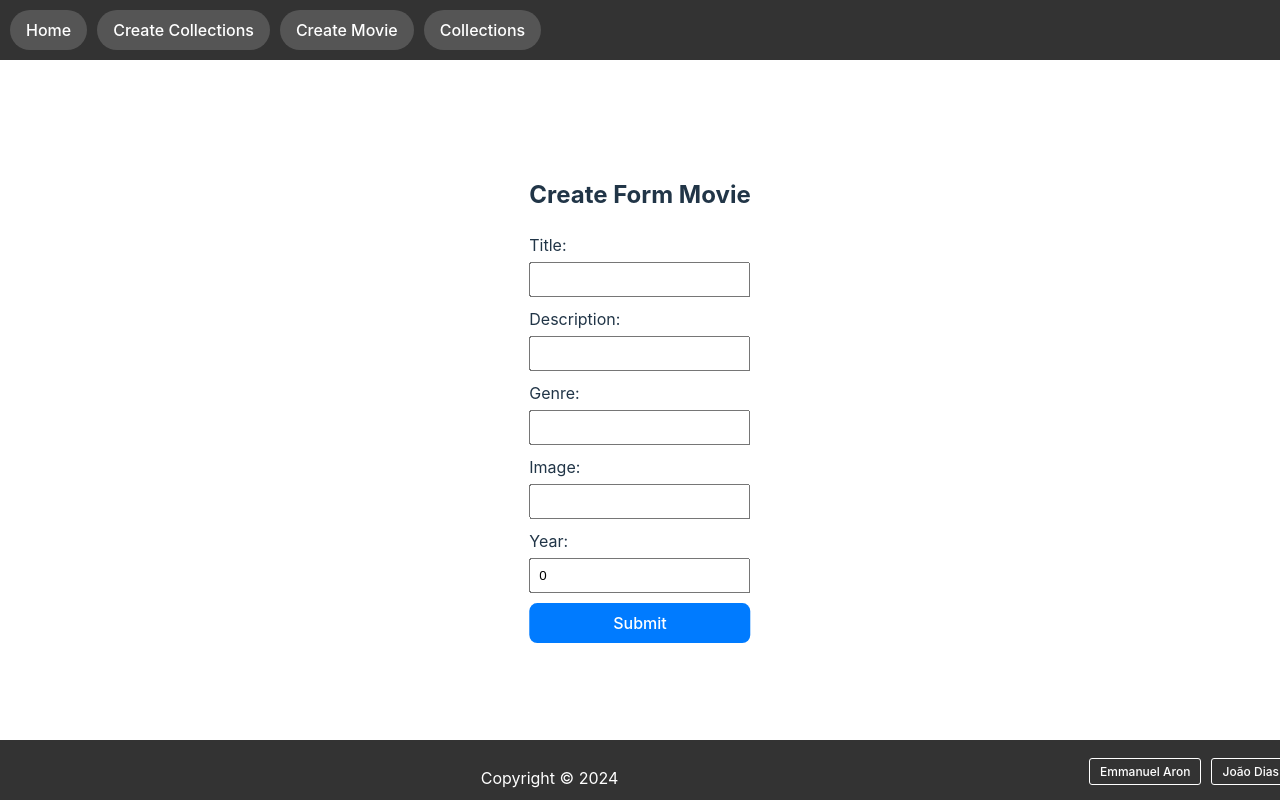
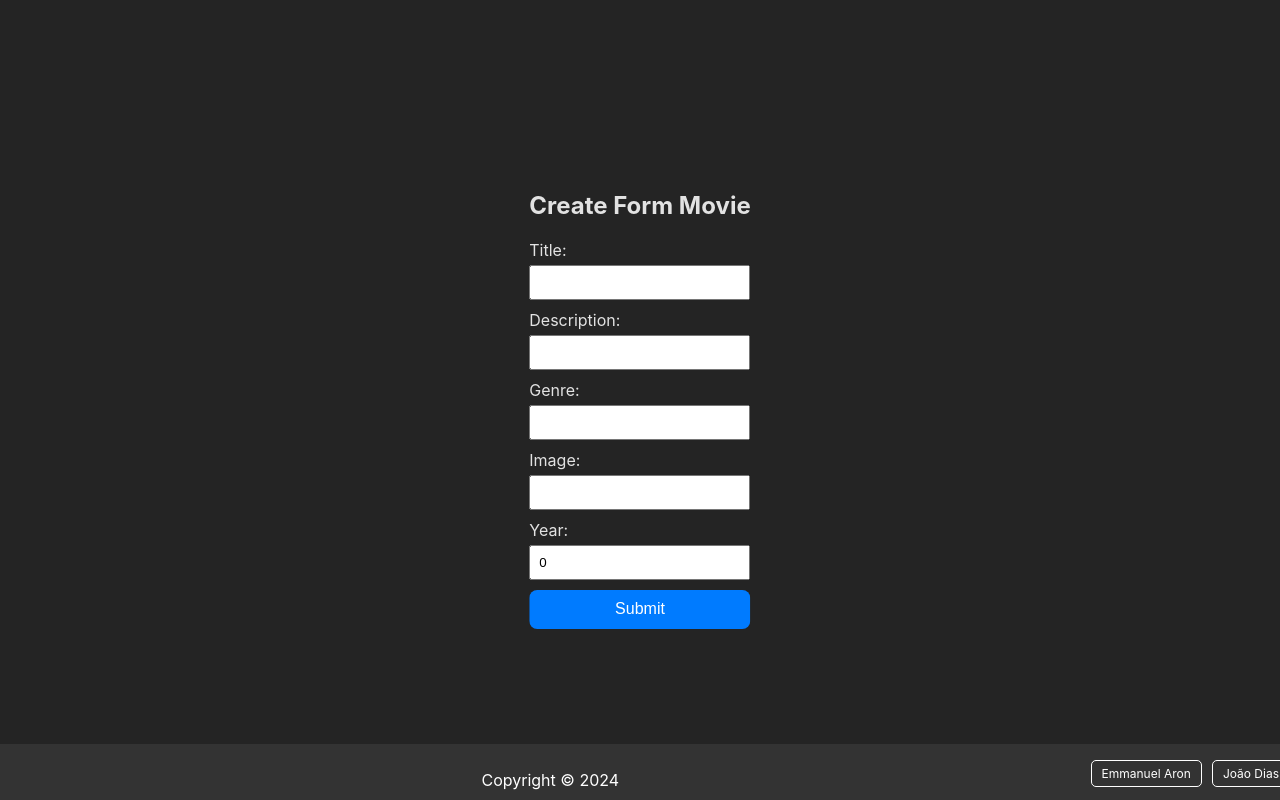
Before and after one commit to WatchWithUs/watch_frontend, a React (Vite) app: page /movieForm in a window 1280 px wide. Built offline with nearby package versions, Linux system fonts and the light colour scheme.

Commit message:
Some CSS styles

```diff
--- a/src/components/CreateFormCollection.css
+++ b/src/components/CreateFormCollection.css
@@ -7,6 +7,10 @@
   top: 50%;
   left: 50%;
   transform: translate(-50%, -50%);
+
+  /* background-color: #e0e0e0;
+  color: blue;
+  padding: 20px; */
 }
 
 .collection-box {
--- a/src/components/CreateFormMovie.css
+++ b/src/components/CreateFormMovie.css
@@ -31,6 +31,12 @@
     color: #fff;
     border: none;
     cursor: pointer;
+    border-radius: 8px;
+    border: 1px solid transparent;
+    padding: 0.6em 1.2em;
+    font-size: 1em;
+    font-weight: 500;
+    transition: border-color 0.25s;
 }
 
 .form-container button:hover {
--- a/src/components/Footer.css
+++ b/src/components/Footer.css
@@ -34,11 +34,11 @@
 }
 
 .Footer-links li a {
-  color: white;
+  color: rgb(255, 255, 255);
   text-decoration: none;
   padding: 5px 10px;
   border: 1px solid white;
-  border-radius: 3px;
+  border-radius: 5px;
   font-size: 12px;
 }
 
--- a/src/components/Navbar.jsx
+++ b/src/components/Navbar.jsx
@@ -4,10 +4,14 @@ import './Navbar.css';
 import { AuthContext } from '../Context/auth.context';
 
 function Navbar() {
-  const { user, logOut } = useContext(AuthContext);
+  const { user, logOut, isLoggedIn } = useContext(AuthContext);
   const handleLogout = () => {
     logOut();
   };
+
+  if (!isLoggedIn) {
+    return null;
+  }
 
   return (
     <nav className="navbar">
--- a/src/index.css
+++ b/src/index.css
@@ -1,4 +1,4 @@
-:root {
+/* :root {
   font-family: Inter, system-ui, Avenir, Helvetica, Arial, sans-serif;
   line-height: 1.5;
   font-weight: 400;
@@ -19,7 +19,7 @@ a {
 
 a:hover {
   color: #535bf2;
-}
+} */
 
 body {
   margin: 0;
@@ -28,9 +28,39 @@ body {
   justify-content: center;
   min-height: 100vh;
   overflow-y: auto;
+  background-color: #242424;
+  font-family: Inter, system-ui, Avenir, Helvetica, Arial, sans-serif;
+  color-scheme: light dark;
+  color: rgba(255, 255, 255, 0.87);
 }
 
-h1 {
+@media screen and (prefers-color-scheme: light) {
+  :root {
+    color: #213547;
+    background-color: #ffffff;
+  }
+
+  a:hover {
+    color: #747bff;
+  }
+
+  button {
+    background-color: #f9f9f9;
+  }
+}
+/* button {
+  border-radius: 8px;
+  border: 1px solid transparent;
+  padding: 0.6em 1.2em;
+  font-size: 1em;
+  font-weight: 500;
+  font-family: inherit;
+  background-color: #1a1a1a;
+  cursor: pointer;
+  transition: border-color 0.25s;
+} */
+
+/* h1 {
   font-size: 3.2em;
   line-height: 1.1;
 }
@@ -78,4 +108,4 @@ button:focus-visible {
   max-width: 1000px;
   margin: 0 auto;
   padding: 20px;
-}
+} */
```
